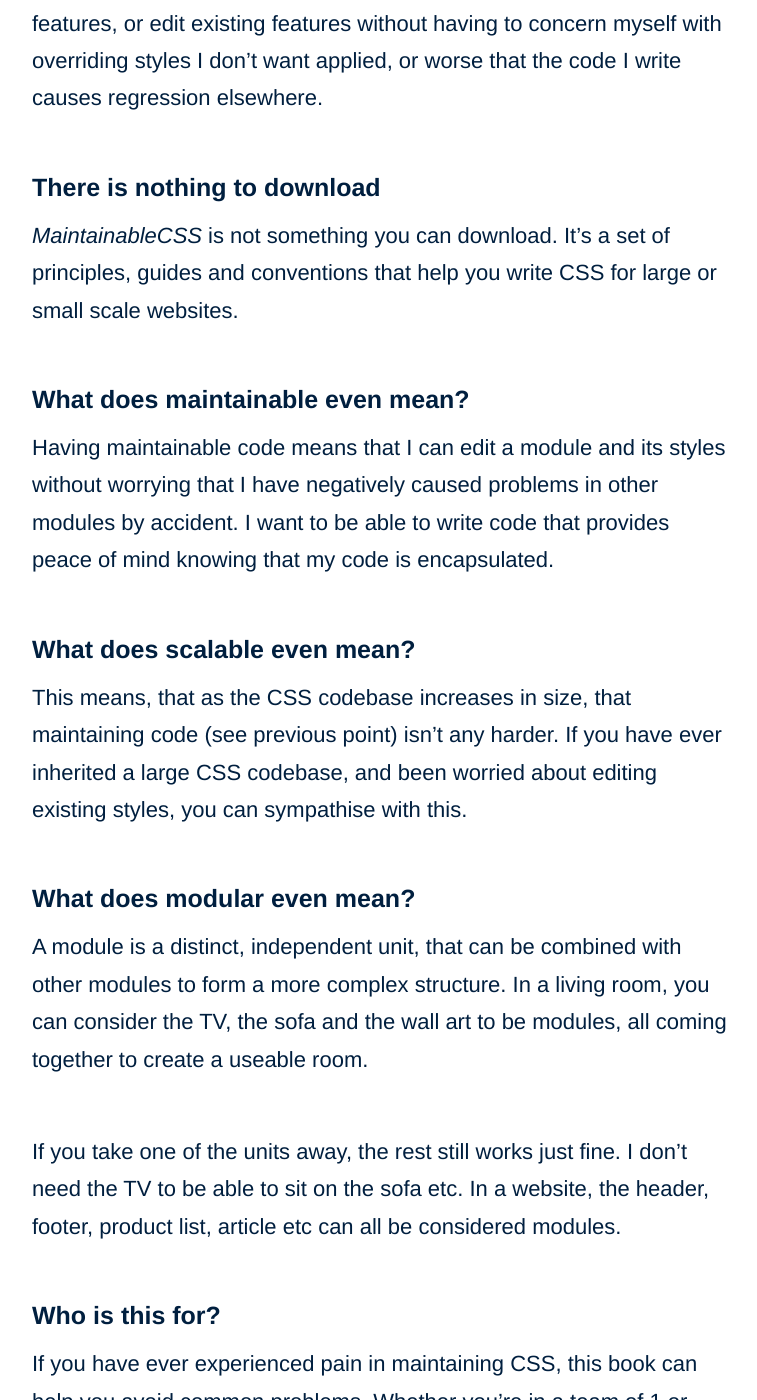
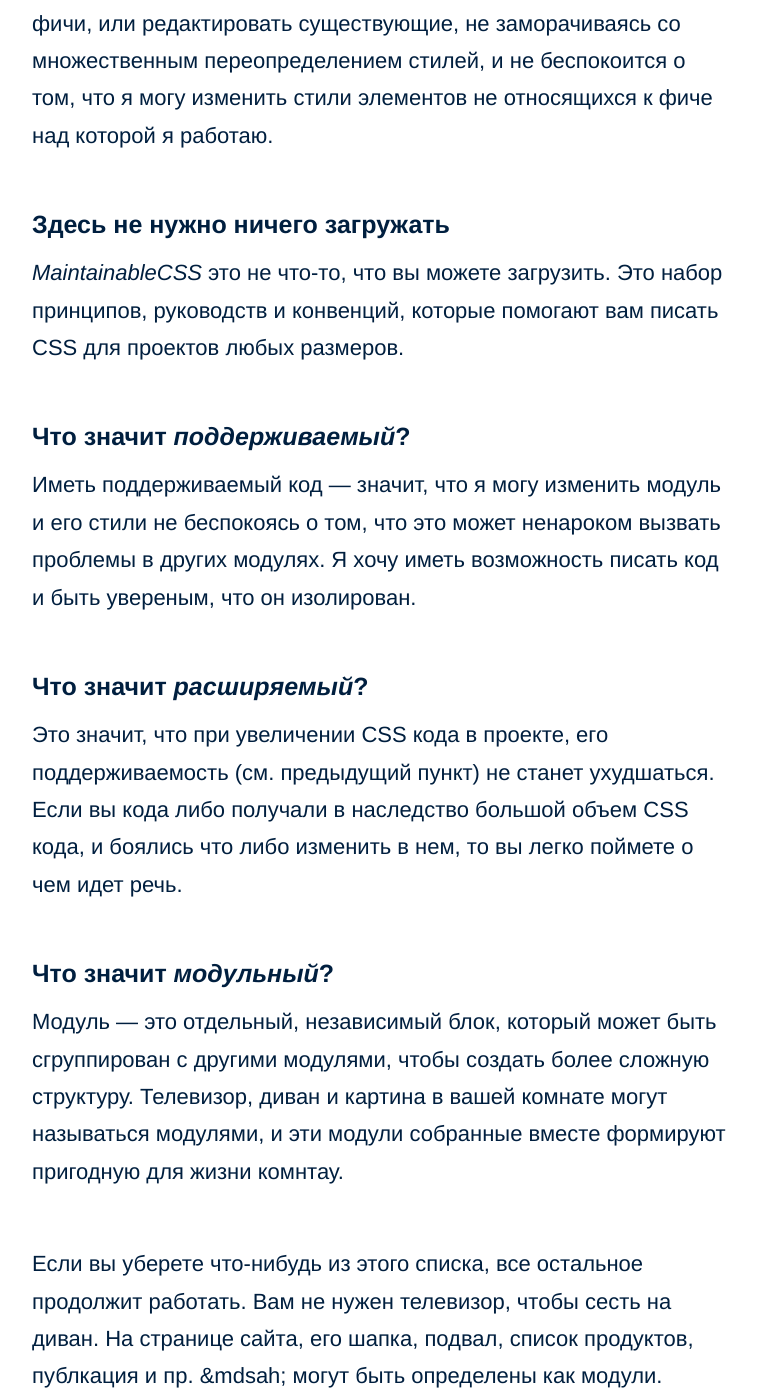
Before and after one commit to termosa/maintainablecss.ru, a Jekyll site: the page built from _chapters/01-introduction.md, in a window 1280 px wide and 1400 px high, scrolled down 430 px. Shown: the whole window, without its empty margins (258-1015 px from the left). Built offline with Jekyll 4.4.1, drawn with Linux system fonts in a browser that asks for light colours; some of the changed text lies outside the part shown.

Commit message:
Translate Introduction

```diff
--- a/_chapters/01-introduction.md
+++ b/_chapters/01-introduction.md
@@ -1,37 +1,39 @@
 ---
 layout: chapter
-title: Introduction
+title: Введение
 section: Preface
 permalink: /chapters/introduction/
-description: An introduction to MaintainableCSS, an approach to writing modular, scalable and of course maintainable CSS.
+description: Введение в MaintainableCSS, подходу для написания модульного, расширяемого и поддерживаемого CSS кода.
 ---
 
-*MaintainableCSS* is an approach to architecting and writing CSS that helps you and your team write modular, scalable and maintainable code.
+*MaintainableCSS* это подход к проектированию и написанию CSS кода, который поможет вам и вашей команде писать модульный, расширяемый и поддерживаемый код.
 
-In practical terms, this means that as a developer I want to create new features, or edit existing features without having to concern myself with overriding styles I don't want applied, or worse that the code I write causes regression elsewhere.
+По сути, это значит что я, как разработчик, хочу создавать новые фичи, или редактировать существующие, не заморачиваясь со множественным переопределением стилей, и не беспокоится о том, что я могу изменить стили элементов не относящихся к фиче над которой я работаю.
 
-## There is nothing to download
+## Здесь не нужно ничего загружать
 
-*MaintainableCSS* is not something you can download. It's a set of principles, guides and conventions that help you write CSS for large or small scale websites.
+*MaintainableCSS* это не что-то, что вы можете загрузить. Это набор принципов, руководств и конвенций, которые помогают вам писать CSS для проектов любых размеров.
 
-## What does maintainable even mean?
+## Что значит *поддерживаемый*?
 
-Having maintainable code means that I can edit a module and its styles without worrying that I have negatively caused problems in other modules by accident. I want to be able to write code that provides peace of mind knowing that my code is encapsulated.
+Иметь поддерживаемый код &mdash; значит, что я могу изменить модуль и его стили не беспокоясь о том, что это может ненароком вызвать проблемы в других модулях. Я хочу иметь возможность писать код и быть увереным, что он изолирован.
 
-## What does scalable even mean?
+## Что значит *расширяемый*?
 
-This means, that as the CSS codebase increases in size, that maintaining code (see previous point) isn't any harder. If you have ever inherited a large CSS codebase, and been worried about editing existing styles, you can sympathise with this.
+Это значит, что при увеличении CSS кода в проекте, его поддерживаемость (см. предыдущий пункт) не станет ухудшаться. Если вы кода либо получали в наследство большой объем CSS кода, и боялись что либо изменить в нем, то вы легко поймете о чем идет речь.
 
-## What does modular even mean?
+## Что значит *модульный*?
 
-A module is a distinct, independent unit, that can be combined with other modules to form a more complex structure. In a living room, you can consider the TV, the sofa and the wall art to be modules, all coming together to create a useable room.
+Модуль &mdash; это отдельный, независимый блок, который может быть сгруппирован с другими модулями, чтобы создать более сложную структуру. Телевизор, диван и картина в вашей комнате могут называться модулями, и эти модули собранные вместе формируют пригодную для жизни комнтау.
 
-If you take one of the units away, the rest still works just fine. I don't need the TV to be able to sit on the sofa etc. In a website, the header, footer, product list, article etc can all be considered modules.
+Если вы уберете что-нибудь из этого списка, все остальное продолжит работать. Вам не нужен телевизор, чтобы сесть на диван. На странице сайта, его шапка, подвал, список продуктов, публкация и пр. &mdsah; могут быть определены как модули.
 
-## Who is this for?
+## Для кого все это?
 
 If you have ever experienced pain in maintaining CSS, this book can help you avoid common problems. Whether you're in a team of 1 or 100, I think you will find useful advice in this book. Even more so if your site is constantly evolving.
 
-## How hard is this to learn?
+Если вы когда либо испытывали боль при изменении CSS кода &mdash; эта книга может помочь вам избежать некоторых частых проблем. Будь вы в команде из одного или ста человек, я думаю вы все равно найдете для себя полезные советы в этой книге. Тем более, если ваш сайт постоянно "разваливается".
 
-I would say it's very easy to learn. You can read the entire book in under 20 minutes and apply the rules in minutes. Let me know if I am wrong though :).
+## Насколько тяжело это понять?
+
+Я бы сказал, что это очень просто. Вы можете прочитать эту книгу за 20 минут и использовать описаные правила за считанные минуты. Дайте мне знать, если я ошибаюсь :).
```
